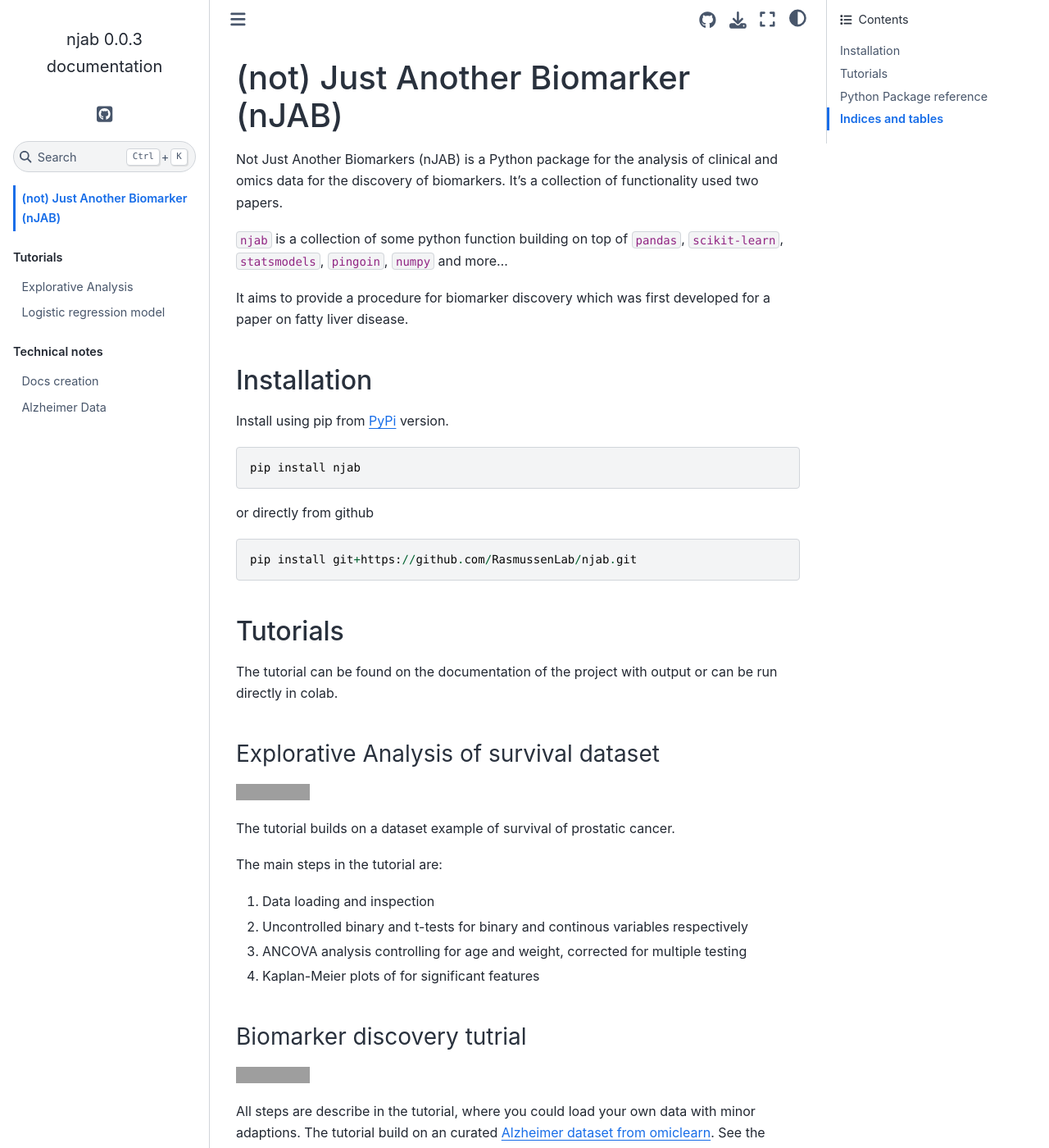
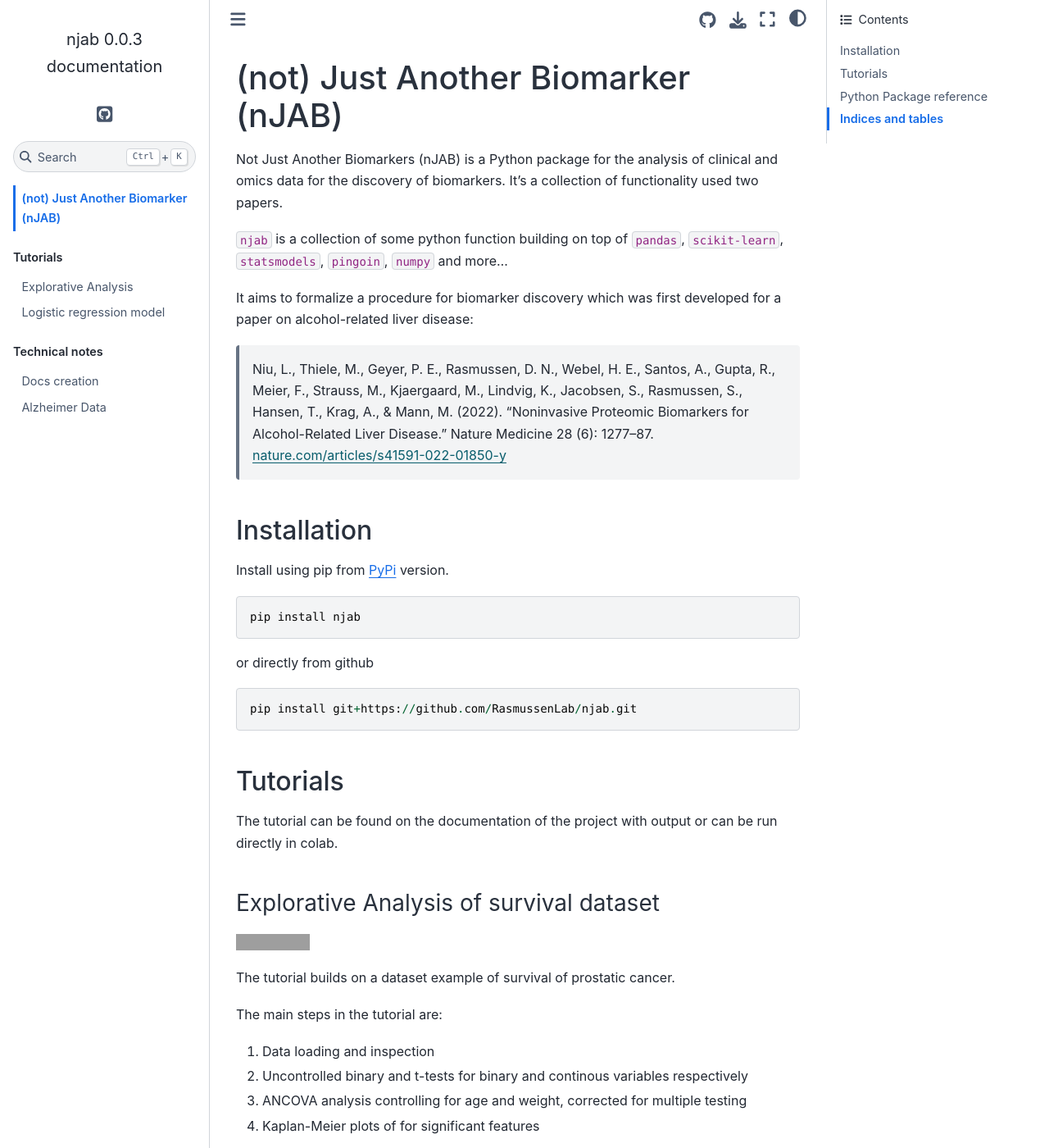
Before and after one commit to RasmussenLab/njab, a Sphinx documentation site: the page built from docs/index.rst, in a window 1280 px wide and 1400 px high. Shown: the whole window at 82% size. Built offline with Sphinx 7.4.7 and the Sphinx Book theme 1.1.4, drawn with Linux system fonts in a browser that asks for light colours; pages that are not in the unit, such as notebooks, are missing from menus; some of the changed text lies outside the part shown; grey boxes are pictures that could not be loaded.

Commit message:
:art::memo: open links externally | add reference

```diff
--- a/README.md
+++ b/README.md
@@ -3,8 +3,16 @@
 `njab` is a collection of some python function building on top of
 `pandas`, `scikit-learn`, `statsmodels`, `pingoin`, `numpy` and more...
 
-It aims to provide a procedure for biomarker discovery which was first developed for
-a paper on fatty liver disease.
+It aims to formalize a procedure for biomarker discovery which was first developed for
+a paper on alcohol-related liver disease:
+
+> Niu, L., Thiele, M., Geyer, P. E., Rasmussen, D. N., Webel, H. E.,
+> Santos, A., Gupta, R., Meier, F., Strauss, M., Kjaergaard, M., Lindvig,
+> K., Jacobsen, S., Rasmussen, S., Hansen, T., Krag, A., & Mann, M. (2022).
+> “Noninvasive Proteomic Biomarkers for Alcohol-Related Liver Disease.”
+> Nature Medicine 28 (6): 1277–87.
+> [nature.com/articles/s41591-022-01850-y](https://www.nature.com/articles/s41591-022-01850-y)
+
 
 ## Installation
 
--- a/docs/conf.py
+++ b/docs/conf.py
@@ -37,6 +37,7 @@ extensions = [
     'sphinx.ext.viewcode',
     'myst_nb',
     'sphinx.ext.napoleon',
+    'sphinx_new_tab_link',
 ]
 
 #  https://myst-nb.readthedocs.io/en/latest/computation/execute.html
--- a/setup.cfg
+++ b/setup.cfg
@@ -40,6 +40,7 @@ docs =
     sphinx-book-theme
     myst-nb
     ipywidgets
+    sphinx-new-tab-link
 
 [options.packages.find]
 where = src
```
